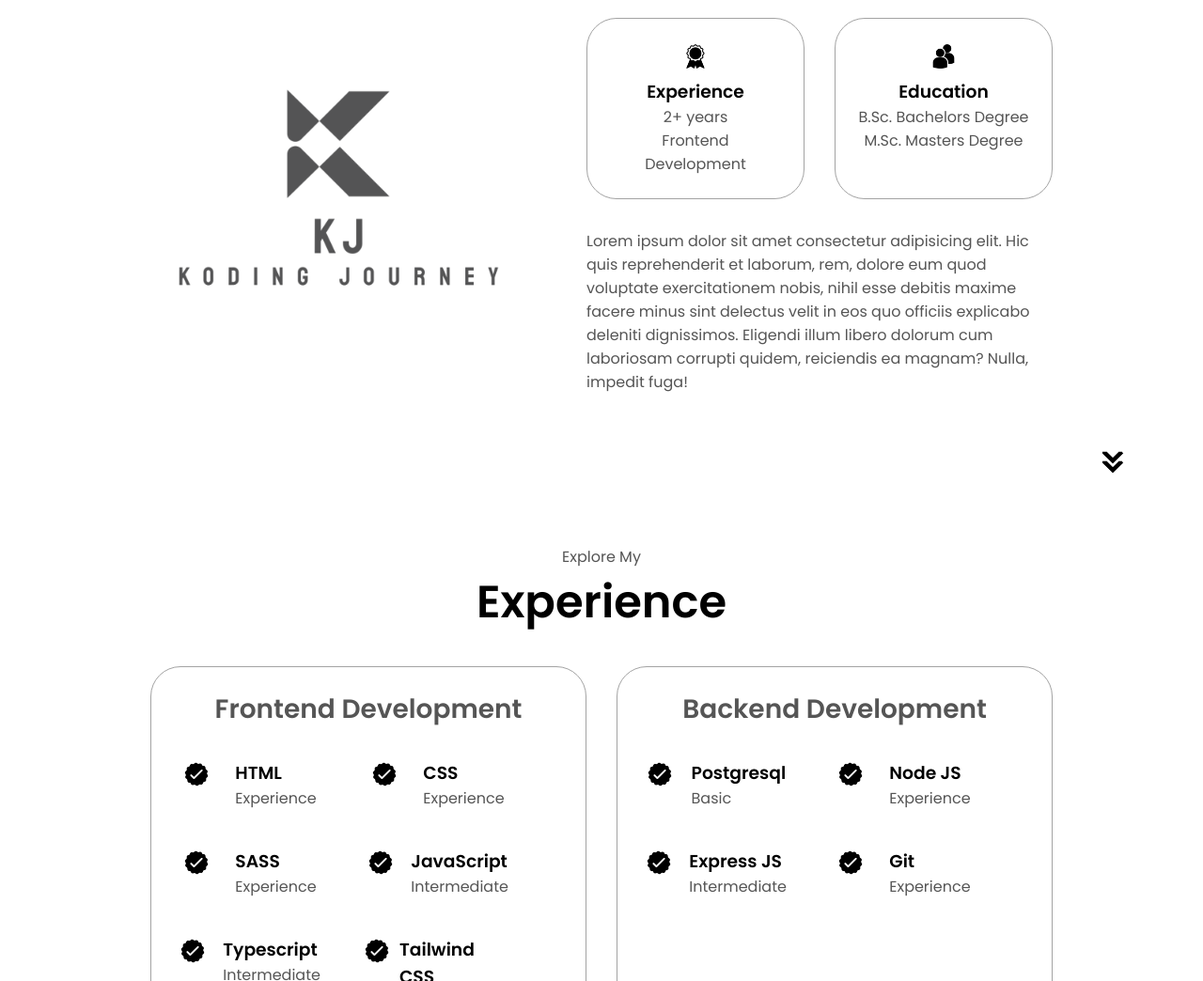
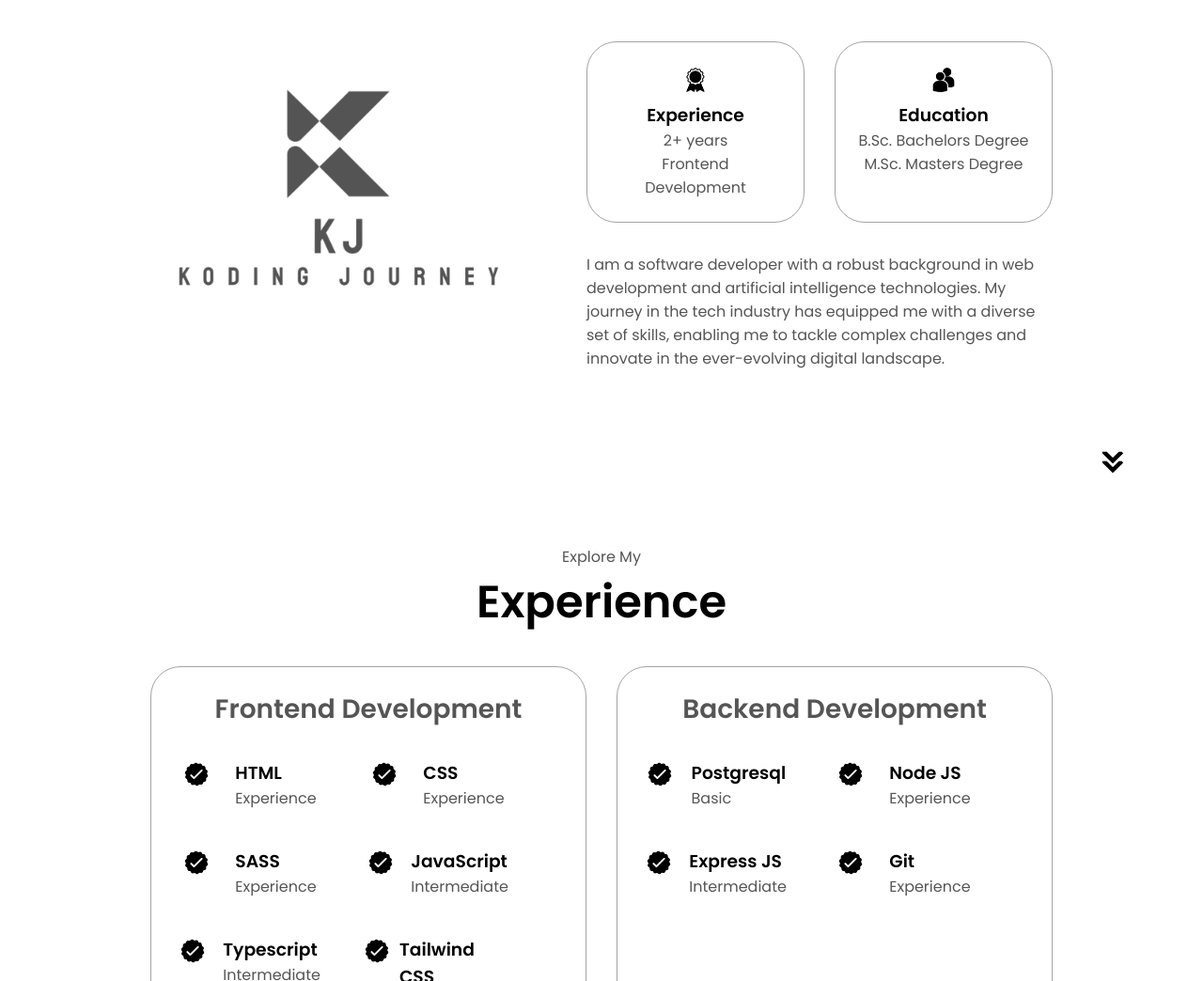
Before and after one commit to chris0512/portfolio3, a plain HTML site: page index.html in a window 1280 px wide. Shown: the part 1116-2160 px from the top of the page at 94% size. Drawn offline with Linux system fonts and the light colour scheme; a script that the page names is missing.

Commit message:
Update index.html

```diff
--- a/index.html
+++ b/index.html
@@ -111,12 +111,7 @@
                 </div>
                 <div class="text-container">
                     <p>
-                        Lorem ipsum dolor sit amet consectetur adipisicing elit. Hic quis
-                        reprehenderit et laborum, rem, dolore eum quod voluptate
-                        exercitationem nobis, nihil esse debitis maxime facere minus sint
-                        delectus velit in eos quo officiis explicabo deleniti dignissimos.
-                        Eligendi illum libero dolorum cum laboriosam corrupti quidem,
-                        reiciendis ea magnam? Nulla, impedit fuga!
+                        I am a software developer with a robust background in web development and artificial intelligence technologies. My journey in the tech industry has equipped me with a diverse set of skills, enabling me to tackle complex challenges and innovate in the ever-evolving digital landscape.
                     </p>
                 </div>
             </div>
```
